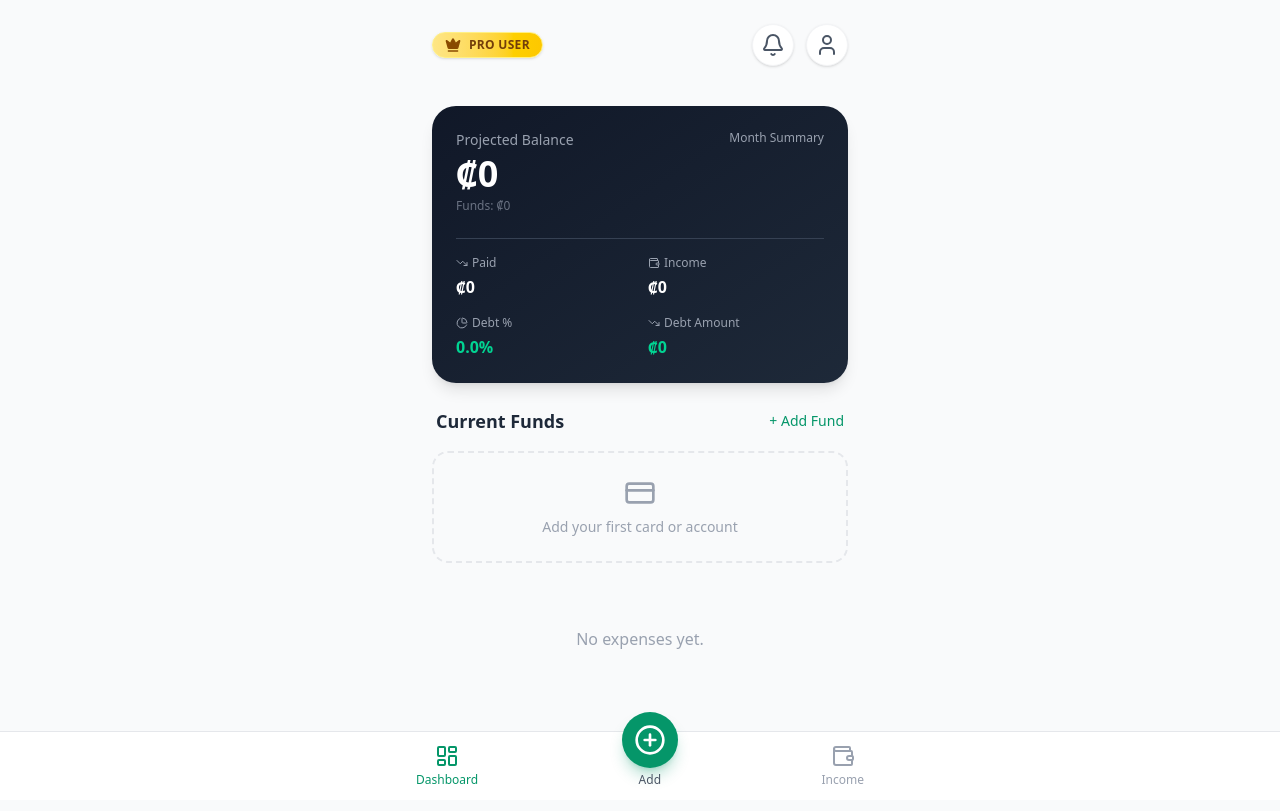
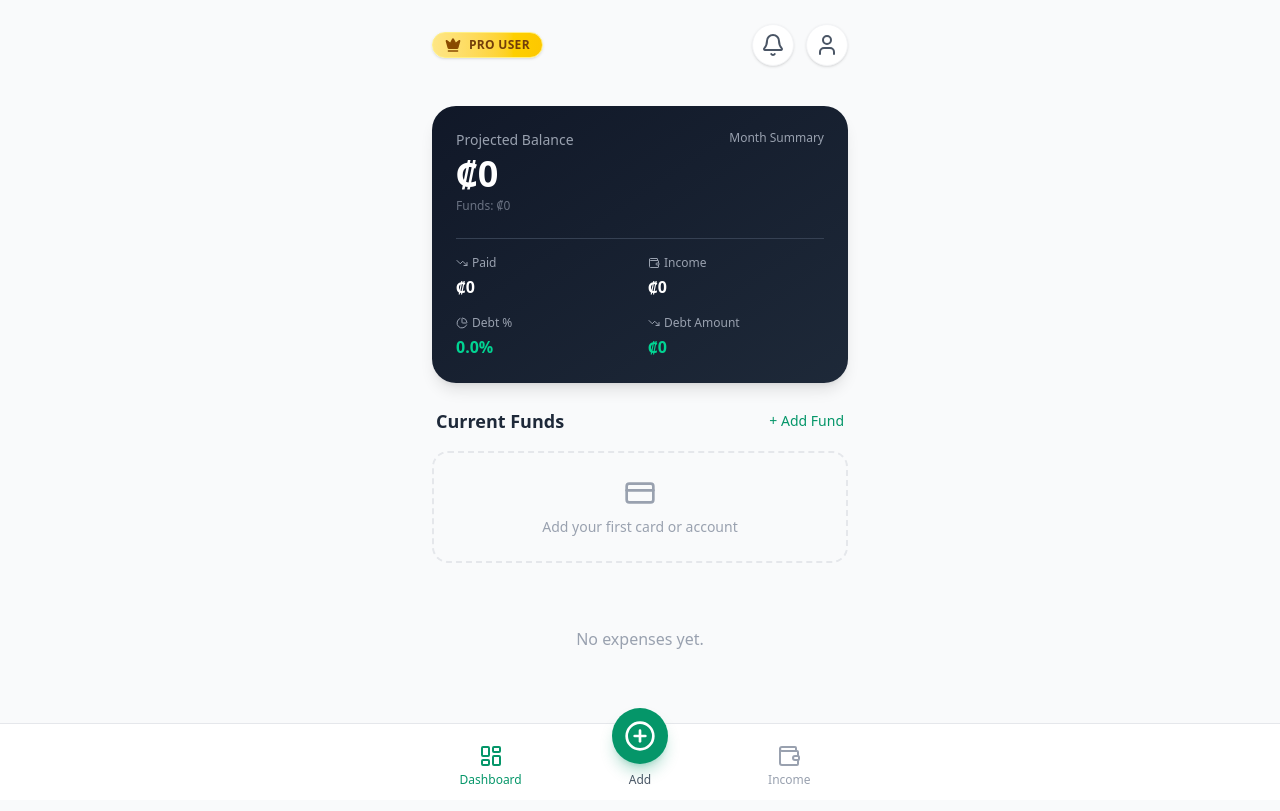
Before and after one commit to fufales/finance-agent-ai-frontend, a React (Vite) app in the folder app/: page /dashboard in a window 1280 px wide. Built offline with nearby package versions, Linux system fonts and the light colour scheme.

Commit message:
center bottom bar icons

```diff
--- a/app/src/components/Dashboard.jsx
+++ b/app/src/components/Dashboard.jsx
@@ -462,7 +462,7 @@ const Dashboard = () => {
 
       {/* Bottom Navigation */}
       <div className="fixed bottom-0 left-0 right-0 bg-white dark:bg-gray-800 border-t border-gray-200 dark:border-gray-700 px-6 py-3 pb-safe z-50">
-        <div className="max-w-md mx-auto flex items-center justify-between">
+        <div className="max-w-md mx-auto grid grid-cols-3 items-end justify-items-center">
           <button
             onClick={() => {
               sessionStorage.removeItem('dashboard_scroll_position');
@@ -484,11 +484,13 @@ const Dashboard = () => {
               setEditingExpense(null);
               setEditingFund(null);
             }}
-            className="flex flex-col items-center gap-1 text-money-green -mt-8"
+            className="flex flex-col items-center gap-1 text-money-green relative"
           >
-            <div className="w-14 h-14 bg-money-green rounded-full flex items-center justify-center shadow-lg shadow-money-green/30 text-white transform transition-transform active:scale-95">
+            <div className="absolute bottom-6 w-14 h-14 bg-money-green rounded-full flex items-center justify-center shadow-lg shadow-money-green/30 text-white transform transition-transform active:scale-95">
               <PlusCircle className="w-8 h-8" />
             </div>
+            {/* Invisble placeholder to maintain height/width flow if needed, or just let absolute positioning handle the circle */}
+            <div className="w-14 h-8" />
             <span className="text-xs font-medium text-gray-600 dark:text-gray-400">{t('add')}</span>
           </button>
 
```
